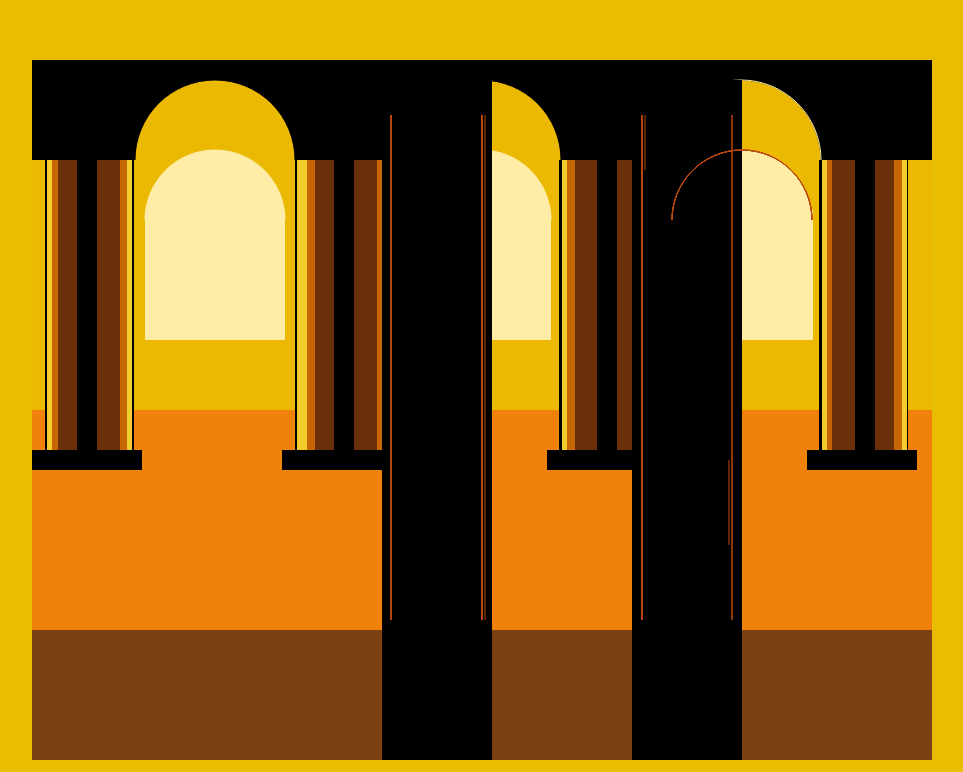
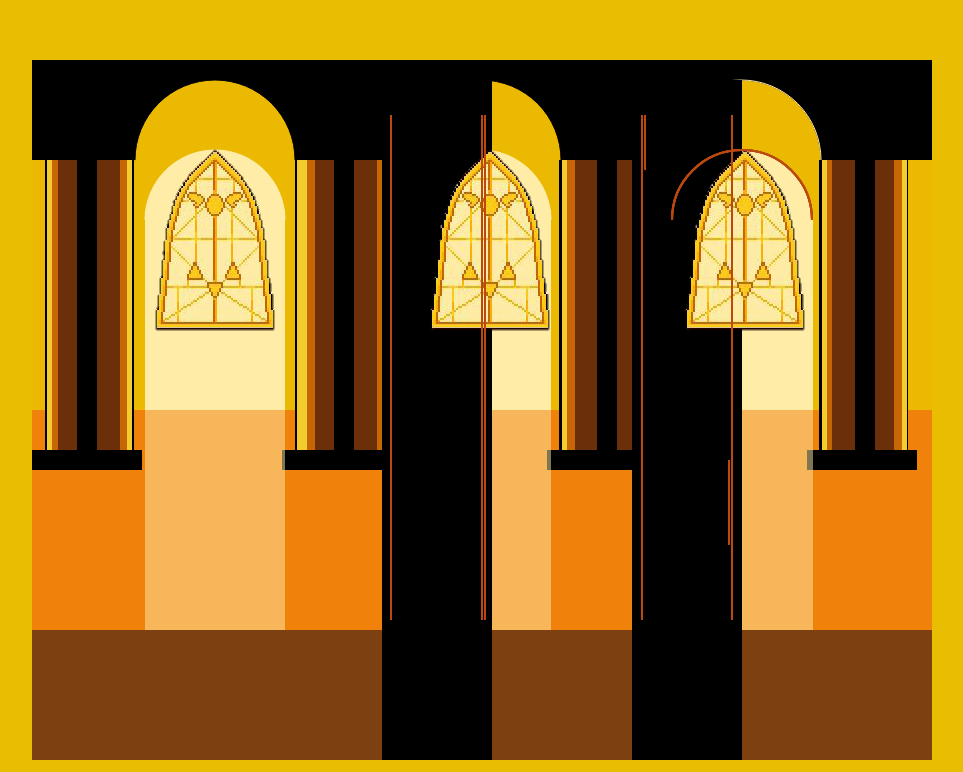
Before and after one commit to VictorChefer/JudgementHall, a plain HTML site: page exer 1/index.html in a window 1280 px wide. Shown: the part 148-920 px from the top of the page, without its empty margins (176-1139 px from the left). Drawn offline with Linux system fonts and the light colour scheme.

Commit message:
Add files via upload

```diff
--- a/exer 1/index.html
+++ b/exer 1/index.html
@@ -1,5 +1,4 @@
-
-   <!doctype html>
+  <!doctype html>
 <html lang="pt-br">
 <head>
   <title>jugament hall</title>
@@ -15,8 +14,15 @@
 	 </canvas>
 
    <script>
+
+
         var ex=document.getElementById("jhall1");
         var contexto=ex.getContext("2d");
+		var img2 =new Image();
+		var img =new Image();
+
+
+
 		contexto.fillStyle="#EBB902";
 		contexto.fillRect(200,200,900,900);
 
@@ -100,7 +106,6 @@
 
 
 
-
 		contexto.fillStyle="#EBB902";
 	    contexto.beginPath();
 	    contexto.arc(383,300,80,0,3.14,true);
@@ -158,7 +163,7 @@
 	    contexto.stroke();
 
         contexto.fillStyle="#feeca7";
-		contexto.fillRect(603,350,116,130);
+		contexto.fillRect(603,350,116,200);
 
 		contexto.fillStyle="#feeca7";
 	    contexto.beginPath();
@@ -168,13 +173,30 @@
 	    contexto.stroke();
 
         contexto.fillStyle="#feeca7";
-		contexto.fillRect(865,350,116,130);
+		contexto.fillRect(865,350,116,200);
 
 		contexto.fillStyle="#feeca7";
-		contexto.fillRect(313,350,140,130);
+		contexto.fillRect(313,350,140,200);
+
+		contexto.fillStyle="rgba(254,236,167,0.5)";
+		contexto.fillRect(603,550,116,220);
+
+		contexto.fillStyle="rgba(254,236,167,0.5)";
+		contexto.fillRect(865,550,116,220);
+
+		contexto.fillStyle="rgba(254,236,167,0.5)";
+		contexto.fillRect(313,550,140,220);
 
 		contexto.fillStyle="#7c4011";
 		contexto.fillRect(200,770,900,900);
+
+		img.src='img/janela.png';
+		img.onload=function (){
+		contexto.drawImage(img,315,280);
+        contexto.drawImage(img,590,280);
+		contexto.drawImage(img,845,280);
+		contexto.stroke();
+		}
 
 
 		contexto.fillStyle="black";
@@ -198,7 +220,7 @@
         contexto.strokeStyle="#BB490f";
 	    contexto.stroke()
 
-
+        contexto.lineWidth=2;
 		contexto.moveTo(650,760);
 	    contexto.lineTo(650,255);
 		contexto.moveTo(810,760);
@@ -206,7 +228,7 @@
         contexto.strokeStyle="#BB490f";
 	    contexto.stroke()
 
-
+        contexto.lineWidth=2
 		contexto.moveTo(810,760);
 	    contexto.lineTo(810,255);
 		contexto.moveTo(900,760);
@@ -214,7 +236,7 @@
         contexto.strokeStyle="#BB490f";
 	    contexto.stroke()
 
-
+        contexto.lineWidth=2
 		contexto.moveTo(813,255);
 	    contexto.lineTo(813,310);
 		contexto.moveTo(897,600);
@@ -222,10 +244,7 @@
 		contexto.moveTo(653,760);
 	    contexto.lineTo(653,255);
         contexto.strokeStyle="#BB490f";
-	    contexto.stroke()
-
-
-
+	    contexto.stroke();
 
    </script>
 
```
Also changed, not shown: exer 1/img/jane.png (added), exer 1/img/janela - Copia (2).png (added), exer 1/img/janela.png (added), exer 1/img/referencia.jpg (added), 3 other files.
